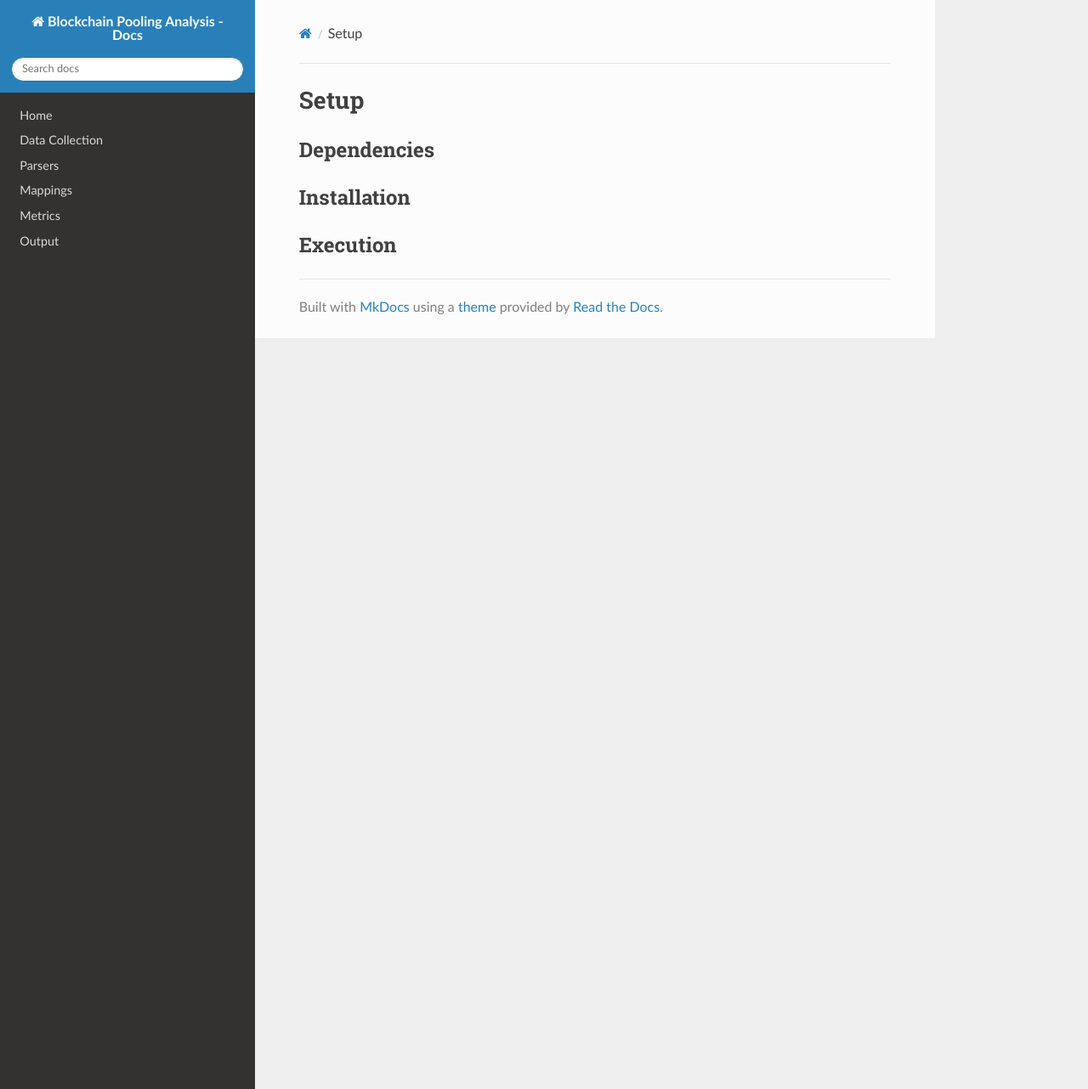
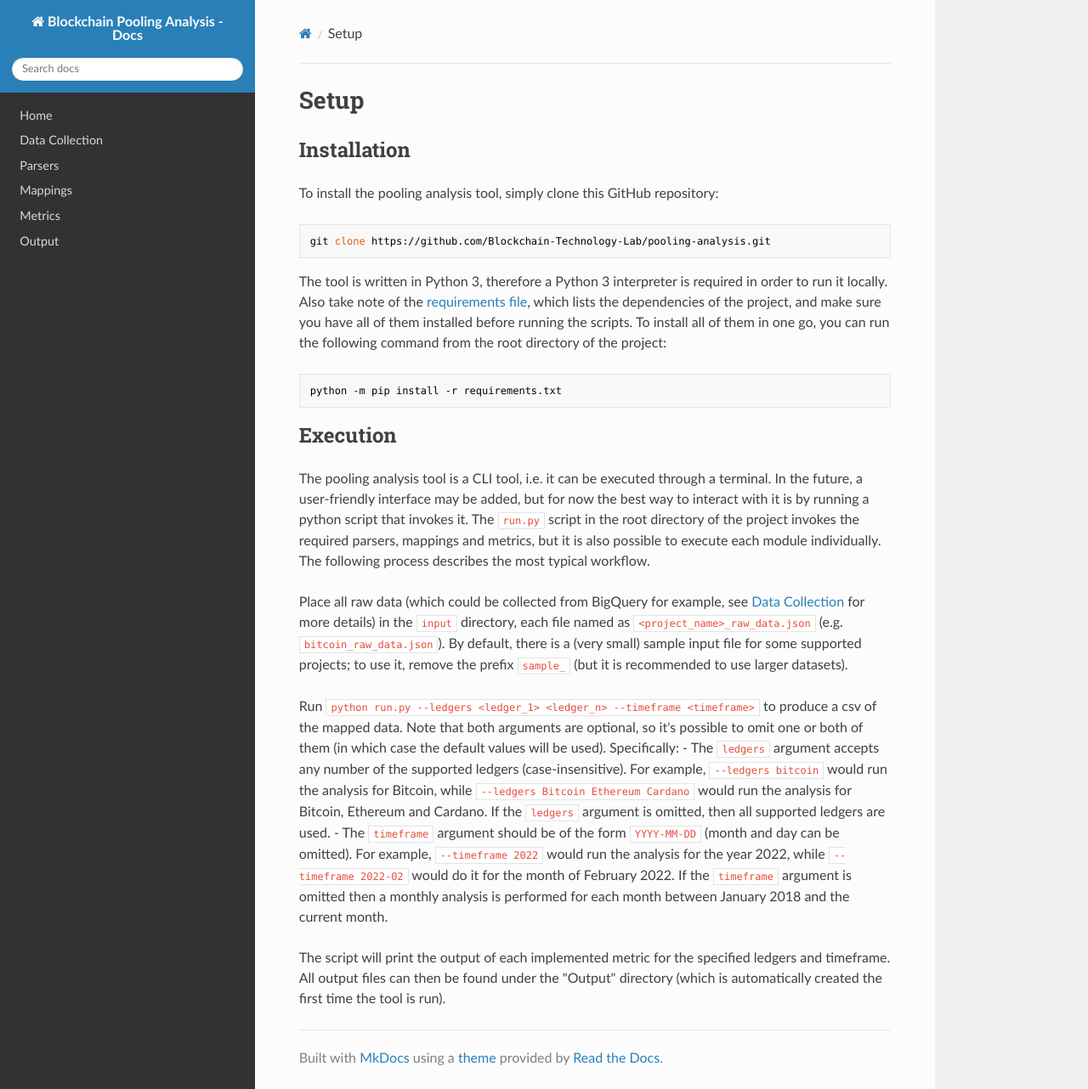
Before and after one commit to Blockchain-Technology-Lab/consensus-decentralization, an MkDocs documentation site: the page built from docs/setup.md, in a window 1280 px wide and 1282 px high. Shown: the whole window at 85% size. Built offline with MkDocs 1.6.1, drawn with Linux system fonts in a browser that asks for light colours; nearby versions of some CDN libraries.

Commit message:
Add content to docs setup page

```diff
--- a/docs/setup.md
+++ b/docs/setup.md
@@ -1,8 +1,42 @@
 # Setup
-
-## Dependencies
-
 
 ## Installation
 
+To install the pooling analysis tool, simply clone this GitHub repository:
+
+    git clone https://github.com/Blockchain-Technology-Lab/pooling-analysis.git
+
+The tool is written in Python 3, therefore a Python 3 interpreter is required in order to run it locally.
+Also take note of the [requirements file](requirements.txt), which lists the dependencies of the project, and make
+sure you have all of them installed before running the scripts. To install all of them in one go, you can run the
+following command from the root directory of the project:
+
+    python -m pip install -r requirements.txt
+
+
 ## Execution
+
+The pooling analysis tool is a CLI tool, i.e. it can be executed through a terminal. In the future, a user-friendly
+interface may be added, but for now the best way to interact with it is by running a python script that invokes it.
+The `run.py` script in the root directory of the project invokes the required parsers, mappings and metrics, but it is
+also possible to execute each module individually. The following process describes the most typical workflow.
+
+Place all raw data (which could be collected from BigQuery for example, see [Data Collection](data.md) for more details)
+in the `input` directory, each file named as `<project_name>_raw_data.json` (e.g. `bitcoin_raw_data.json`). By default,
+there is a (very small) sample input file for some supported projects; to use it, remove the prefix `sample_` (but it is
+recommended to use larger datasets).
+
+Run `python run.py --ledgers <ledger_1> <ledger_n> --timeframe <timeframe>` to produce a csv of the mapped data.
+Note that both arguments are optional, so it's possible to omit one or both of them (in which case the default values
+will be used). Specifically:
+- The `ledgers` argument accepts any number of the supported ledgers (case-insensitive). For example, `--ledgers bitcoin`
+would run the analysis for Bitcoin, while `--ledgers Bitcoin Ethereum Cardano` would run the analysis for Bitcoin,
+Ethereum and Cardano. If the `ledgers` argument is omitted, then all supported ledgers are used.
+- The `timeframe` argument should be of the form `YYYY-MM-DD` (month and day can be omitted). For example,
+`--timeframe 2022` would run the analysis for the year 2022, while `--timeframe 2022-02` would do it for the month of
+February 2022. If the `timeframe` argument is omitted then a monthly analysis is performed for each month between
+January 2018 and the current month.
+
+The script will print the output of each implemented metric for the specified ledgers and timeframe.
+All output files can then be found under the "Output" directory (which is automatically created the first time the tool
+is run).
```
